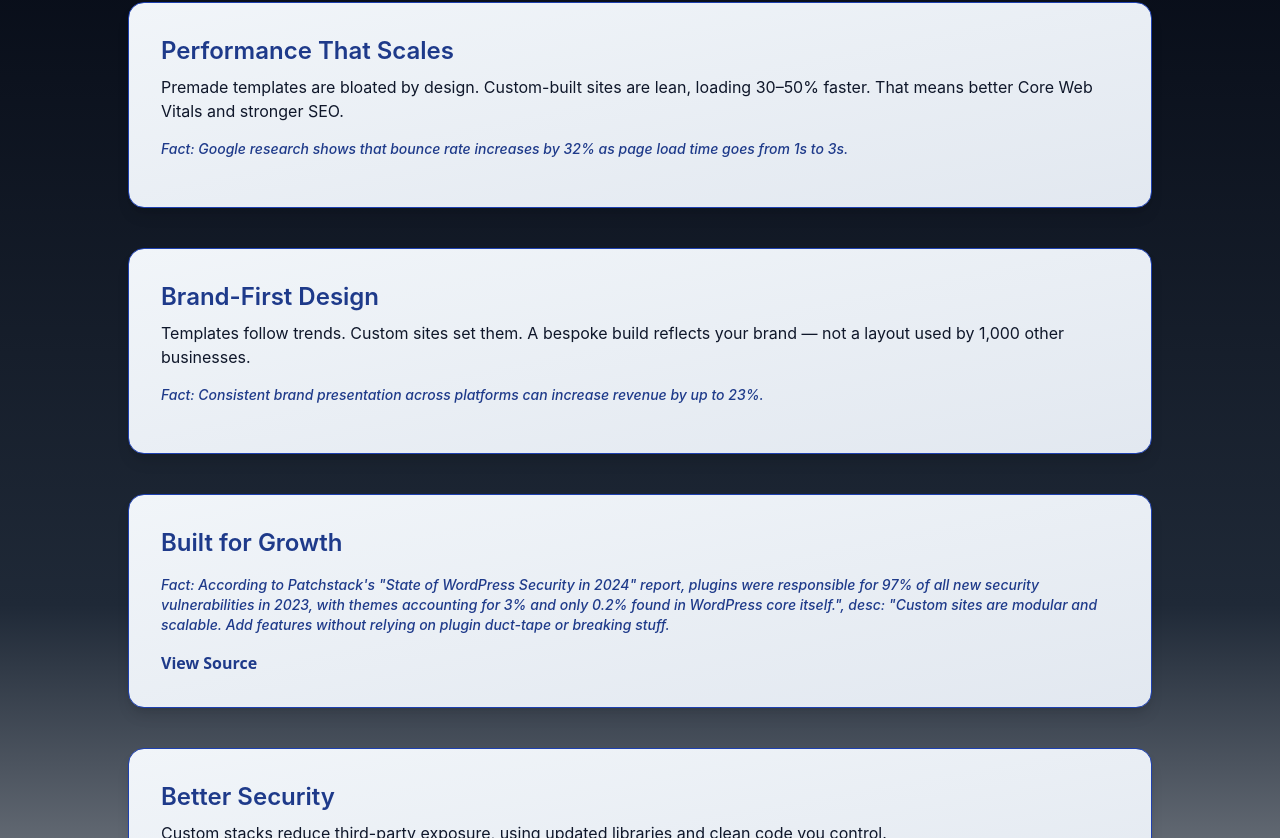
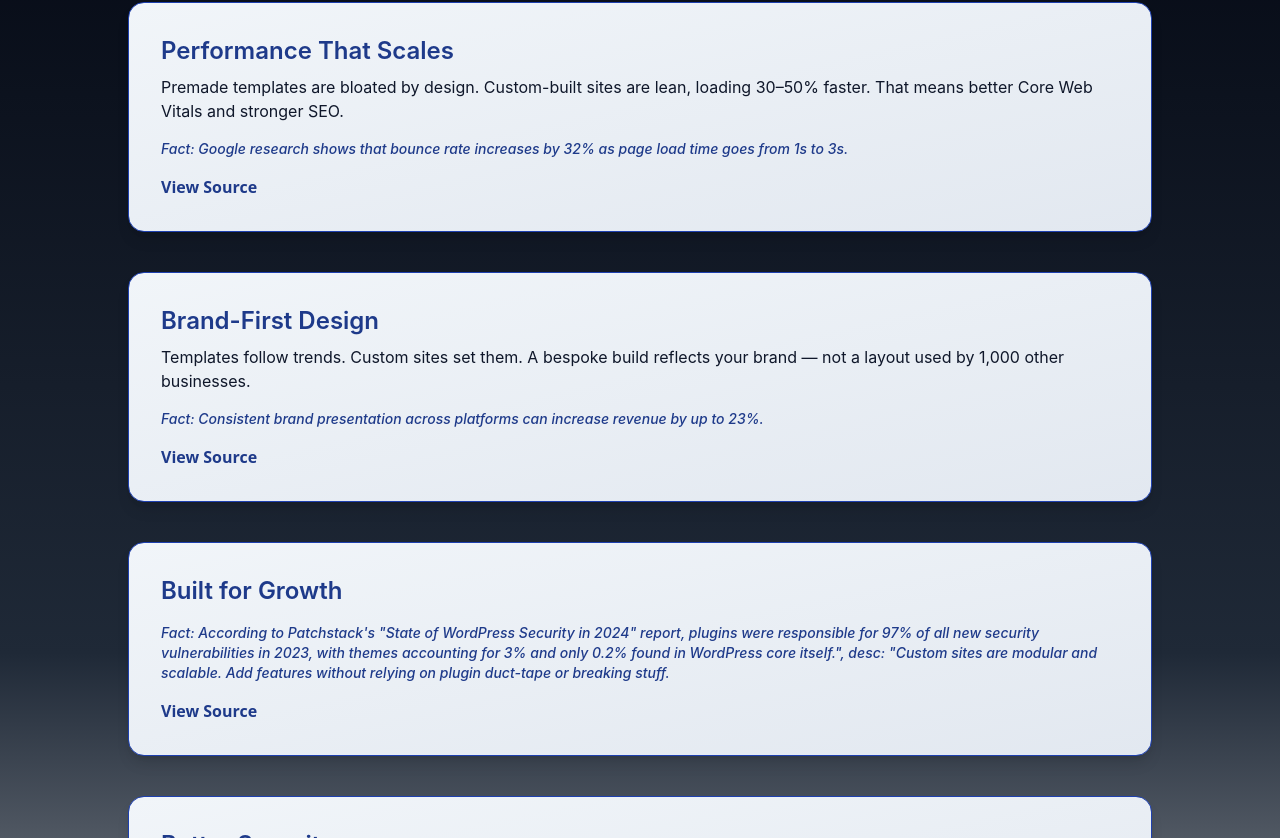
Before and after one commit to infinitepixel-dev/InfinitePixel-Main, a React (Vite) app: page / in a window 1280 px wide. Shown: the part 1902-2740 px from the top of the page. Built offline with nearby package versions, Linux system fonts and the light colour scheme.

Commit message:
added source links to remaing items in object

```diff
--- a/src/components/website/pages/WhyCustomWebsite.jsx
+++ b/src/components/website/pages/WhyCustomWebsite.jsx
@@ -8,11 +8,13 @@ const reasons = [
   {
     title: "Performance That Scales",
     fact: "Google research shows that bounce rate increases by 32% as page load time goes from 1s to 3s.",
+    link: "https://huckabuy.com/20-important-page-speed-bounce-rate-and-conversion-rate-statistics/",
     desc: "Premade templates are bloated by design. Custom-built sites are lean, loading 30–50% faster. That means better Core Web Vitals and stronger SEO.",
   },
   {
     title: "Brand-First Design",
     fact: "Consistent brand presentation across platforms can increase revenue by up to 23%.",
+    link: "https://www.marq.com/blog/brand-consistency",
     desc: "Templates follow trends. Custom sites set them. A bespoke build reflects your brand — not a layout used by 1,000 other businesses.",
   },
   {
@@ -24,11 +26,13 @@ const reasons = [
   {
     title: "Better Security",
     fact: "In 2023, over 30,000 websites were hacked daily — many due to insecure CMS templates.",
+    link: "https://www.forbes.com/sites/forbestechcouncil/2021/12/09/30-thousand-websites-hacked-a-day-how-to-protect-yours/",
     desc: "Custom stacks reduce third-party exposure, using updated libraries and clean code you control.",
   },
   {
     title: "Custom UX & Animations",
     fact: "A well-designed UX can boost conversion rates by up to 400%.",
+    link: "https://www.toptal.com/designers/ux/roi-user-experience",
     desc: "Templates are rigid. Custom websites allow for smooth animations, dynamic interactions, and thoughtful user journeys that feel modern and intuitive — not cookie-cutter.",
   },
 ]
```
